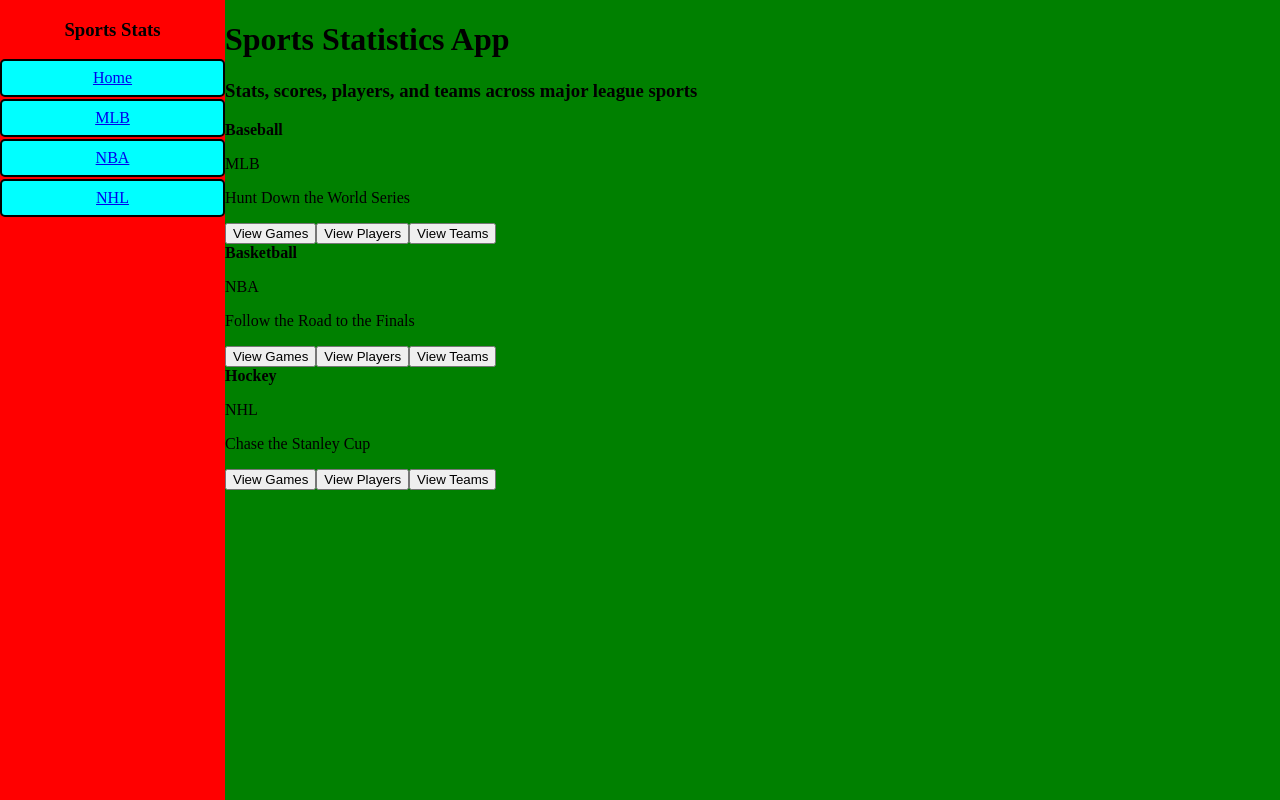
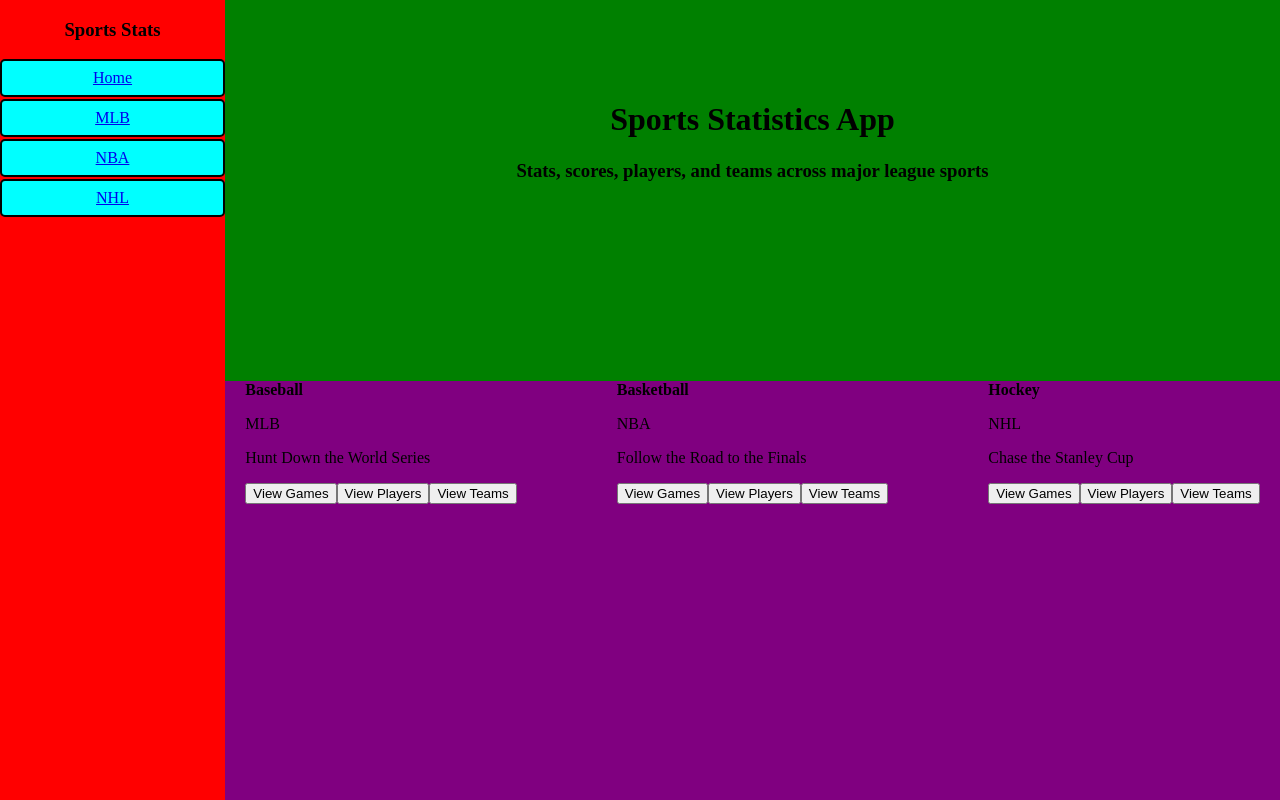
Before and after one commit to isaacschuey/SportsStats, a React (Vite) app: page /home in a window 1280 px wide. Built offline with nearby package versions, Linux system fonts and the light colour scheme.

Commit message:
Flexbox home content

```diff
--- /dev/null
+++ b/src/components/pages/home/Home.css
@@ -0,0 +1,19 @@
+.home {
+    height: 100%;
+    display: flex;
+    flex-direction: column;
+    gap: 100px;
+}
+
+.home-header {
+    text-align: center;
+    margin: 80px;
+}
+
+.home-body {
+    flex: 1;
+    display: flex;
+    justify-content: center;
+    gap: 100px;
+    background-color: purple;
+}
--- a/src/components/pages/home/Home.tsx
+++ b/src/components/pages/home/Home.tsx
@@ -1,3 +1,4 @@
+import './Home.css'
 import HomeCard from "../../ui/home-card/HomeCard";
 
 interface HomeProps {
```
